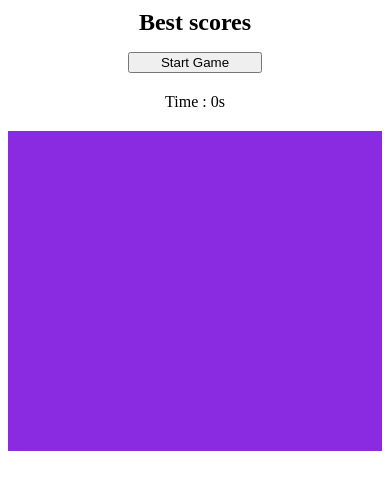
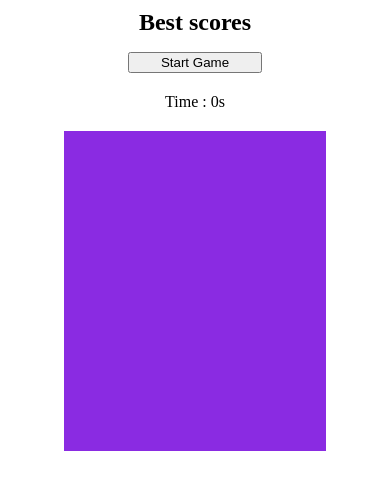
Before and after one commit to benjaminnicolas-teboul/memory, a website with bundled scripts: page index.html in a window 390 px wide. Shown: the part 42-532 px from the top of the page. Built offline with nearby package versions, Linux system fonts and the light colour scheme; no server answers.

Commit message:
fix responsive

```diff
--- a/assets/style.css
+++ b/assets/style.css
@@ -71,6 +71,8 @@
     max-width: 100%;
     grid-template-columns: repeat(auto-fill, minmax(40px, 1fr));
     border-width: 4px;
+    grid-template-columns: repeat(4, 1fr); /* fixe 4 colonnes */
+    max-width: 70%;                      /* largeur à 100% écran */
   }
   #timer {
     max-width: 95%;
```
